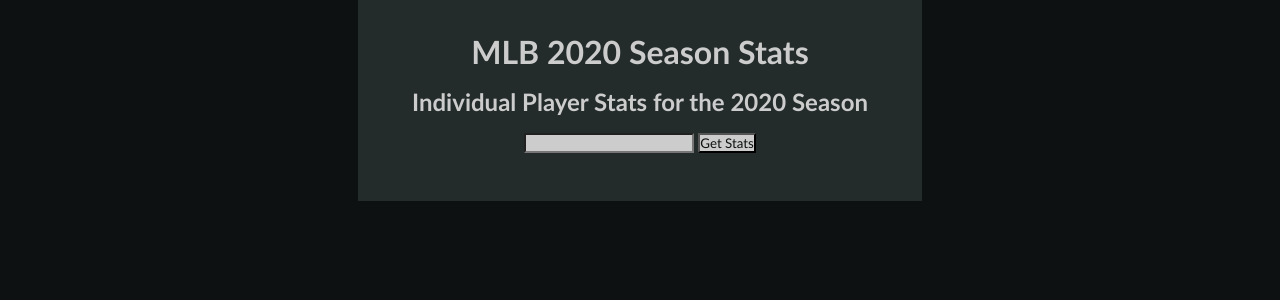
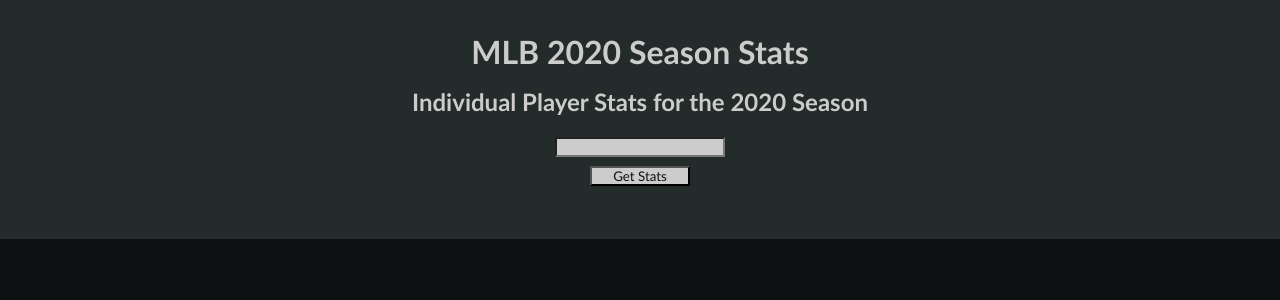
Before and after one commit to sletizia/mlb-player-stats, a Flask app: page / in a window 1280 px wide. Shown: the top 300 px of the page. Run offline with Flask 2, Linux system fonts and the light colour scheme.

Commit message:
some styling, centered the card, fixed the search box etc

```diff
--- a/app/static/style.css
+++ b/app/static/style.css
@@ -18,7 +18,6 @@
 /* Index.html styles */
 .container{
 	margin: auto;
-	width: 500px;
 	padding: 2rem;
 	background-color: #232b2b;
 	display: flex;
@@ -28,11 +27,24 @@
 
 .container h1, .container h2, .container form {
 	padding-bottom: 1rem;
+	text-align: center;
+}
+
+#search-form {
+	display: flex;
+	flex-direction: column;
+	align-items: center;
+	min-width: 200px;
 }
 
 .form {
 	color: #0e1111;
 	background-color: #cccccc;
+	margin: .3rem;
+}
+
+.btn {
+	width: 100px;
 }
 
 #suggestions {
@@ -49,13 +61,15 @@
 
 /* Statpage.html */
 #playercard {
-	width: 450px;
 	border-radius: 10px;
 	padding-bottom: .5rem;
+	text-align: left;
+	min-width: 320px;
 }
 
 #playercard h2 {
 	padding: .5rem 0rem 0rem .5rem;
+	text-align: left;
 }
 
 /* Header Section (name and position) */
@@ -65,24 +79,18 @@
 	padding: .5rem;
 }
 
-.primary-mets {
-	background-color: blue;
-}
-
-.secondary-mets {
-	background-color: orange;
-}
 
 /* Stats Section */
 .stats {
 	display: flex;
 	flex-direction: row;
 	justify-content: space-between;
+	flex-wrap: wrap;
 }
 
 .stats ul {
 	list-style: none;
-	padding: 0rem 1rem;
+	padding: 0rem .5rem;
 
 }
 
--- a/app/templates/index.html
+++ b/app/templates/index.html
@@ -10,9 +10,9 @@
   <div class="container">
     <h1>MLB 2020 Season Stats</h1>
     <h2>Individual Player Stats for the 2020 Season</h2>
-    <form action="/stats" method="POST">
+    <form id="search-form" action="/stats" method="POST">
       <input class="form" type="text" name="name">
-      <input class="form" type="submit" value="Get Stats">
+      <input class="form btn" type="submit" value="Get Stats">
     </form>
     {% if search_suggestions %}
       <h3>The player you entered does not exist, are you looking for one of these?</h3>
```
Also changed, not shown: app/templates/statpage.html (+5 -7 lines).
